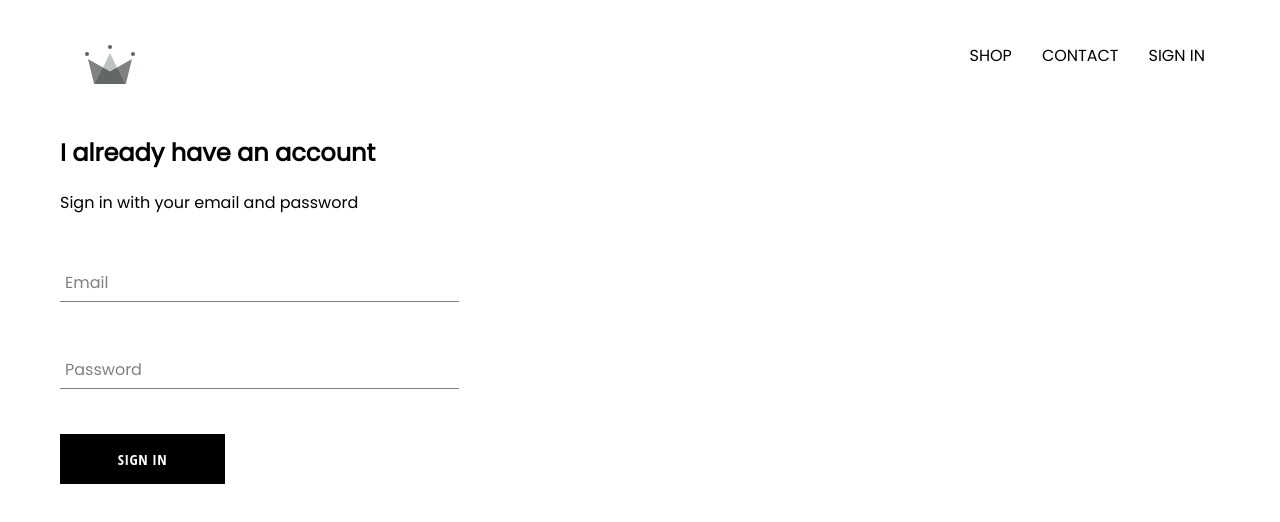
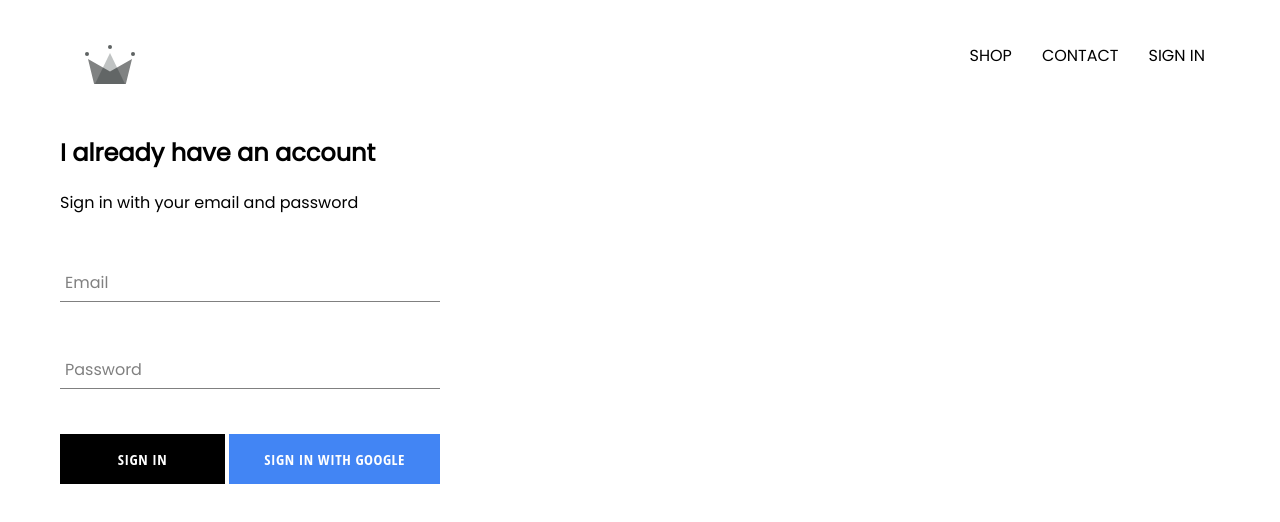
Before and after one commit to nitink167/king-clothhouse, a React (Create React App) app: page /signIn in a window 1280 px wide. Shown: the top 522 px of the page. Built offline with nearby package versions, Linux system fonts and the light colour scheme; no server answers.

Commit message:
Firebase integrated

```diff
--- a/package.json
+++ b/package.json
@@ -6,6 +6,7 @@
     "@testing-library/jest-dom": "^5.11.4",
     "@testing-library/react": "^11.1.0",
     "@testing-library/user-event": "^12.1.10",
+    "firebase": "^8.3.2",
     "node-sass": "^5.0.0",
     "react": "^17.0.1",
     "react-dom": "^17.0.1",
--- a/src/App.css
+++ b/src/App.css
@@ -1,3 +1,7 @@
+* {
+	box-sizing: border-box;
+}
+
 body {
   font-family: 'Poppins', sans-serif;
   padding: 20px 60px;
--- a/src/App.js
+++ b/src/App.js
@@ -1,3 +1,4 @@
+import React from 'react'
 import './App.css';
 import { Switch, Route } from 'react-router-dom'
 
@@ -9,10 +10,37 @@
 //Component Imports
 import Header from './components/header/header.component'
 
-function App() {
+//Firebase import
+import { auth } from './firebase/firebase.utils'
+
+class App extends React.Component {
+
+    constructor() {
+        super()
+
+        this.state = {
+            currentUser: null
+        }
+    }
+
+    unsubscribeFromAuth = null
+
+    componentDidMount() {
+        this.unsubscribeFromAuth = auth.onAuthStateChanged((user) => {
+            this.setState({ currentUser: user })
+            console.log(user)
+        })
+
+    }
+
+    componentWillUnmount() {
+      this.unsubscribeFromAuth()
+    }
+
+    render() {
         return (
         <div>
-    	<Header />
+          <Header currentUser={this.state.currentUser} />
           <Switch>
             <Route exact path="/" component={HomePage} />
             <Route path="/shop" component={ShopPage} />
@@ -21,5 +49,6 @@
         </div>
   );
     }
+}
 
 export default App;
--- a/src/components/custom-button/custom-button.component.jsx
+++ b/src/components/custom-button/custom-button.component.jsx
@@ -2,9 +2,9 @@
 
 import "./custom-button.styles.scss";
 
-const CustomButton = ({ children, ...otherProps }) => {
+const CustomButton = ({ children, isGoogleSignIn, ...otherProps }) => {
 	return (
-		<button className="custom-button" {...otherProps}>
+		<button className={`${isGoogleSignIn ? 'google-sign-in' : ''} custom-button`} {...otherProps}>
 			{children}
 		</button>
 	)
--- a/src/components/custom-button/custom-button.styles.scss
+++ b/src/components/custom-button/custom-button.styles.scss
@@ -19,4 +19,14 @@
     color: black;
     border: 1px solid black;
   }
+
+  &.google-sign-in {
+    background-color: #4285f4;
+    color: white;
+
+    &:hover {
+        background-color: #357ae8;
+        border: none;
+    }
+  }
 }
--- a/src/components/header/header.component.jsx
+++ b/src/components/header/header.component.jsx
@@ -1,11 +1,13 @@
 import React from 'react';
 import {Link} from 'react-router-dom';
+
+import { auth } from '../../firebase/firebase.utils'
 
 import { ReactComponent as Logo} from '../../assets/crown.svg'
 
 import './header.styles.scss';
 
-const Header = () => (
+const Header = ({ currentUser }) => (
 	<div className="header">
 		<Link to="/" className="logo-container">
 			<Logo className="logo" />
@@ -18,9 +20,15 @@
 			<Link to="/shop" className="option">
 				CONTACT
 			</Link>
-			<Link to="/signIn" className="option">
-				SIGN IN
-			</Link>
+			{
+				currentUser ?
+				<div className="option" onClick={() => auth.signOut()}>SIGN OUT</div>
+				:
+				<Link to="/signIn" className="option">
+					SIGN IN
+				</Link>
+			}
+
 		</div>
 	</div>
 )
--- a/src/components/header/header.styles.scss
+++ b/src/components/header/header.styles.scss
@@ -20,6 +20,7 @@
 
     .option {
       padding: 10px 15px;
+      cursor: pointer
     }
   }
 }
--- a/src/components/sign-in/sign-in.component.jsx
+++ b/src/components/sign-in/sign-in.component.jsx
@@ -4,6 +4,8 @@
 
 import FormInput from '../form-input/form-input.component'
 import CustomButton from '../custom-button/custom-button.component'
+
+import { signInWithGoogle } from '../../firebase/firebase.utils'
 
 class SignIn extends React.Component {
 	constructor() {
@@ -39,7 +41,10 @@
 					<FormInput name="email" value={this.state.email} handleChange={this.handleChange} label="Email" required />
 					<FormInput name="password" type="password" value={this.state.password} handleChange={this.handleChange} label="Password" required />
 
-					<CustomButton type="submit" > Sign in </CustomButton>
+					<div className="buttons">
+						<CustomButton type="submit" > Sign in </CustomButton>
+						<CustomButton onClick={signInWithGoogle} isGoogleSignIn> Sign in With Google</CustomButton>
+					</div>
 				</form>
 			</div>
 		)
--- a/src/components/sign-in/sign-in.styles.scss
+++ b/src/components/sign-in/sign-in.styles.scss
@@ -1,9 +1,14 @@
 .sign-in {
-	width: 30vw;
+	width: 380px;
 	display:flex;
 	flex-direction: column;
 
 	.title {
 		margin: 10px 0;
 	}
+
+	.buttons {
+		display: flex;
+		justify-content: space-between
+	}
 }
--- /dev/null
+++ b/src/firebase/firebase.utils.js
@@ -0,0 +1,27 @@
+import firebase from 'firebase/app';
+
+import 'firebase/firestore';
+import 'firebase/auth';
+
+const config = {
+    apiKey: "AIzaSyAwMFJ1JV6SV9FqR5wnCwPo0XB7LWJLD0s",
+    authDomain: "king-db-4e5b4.firebaseapp.com",
+    projectId: "king-db-4e5b4",
+    storageBucket: "king-db-4e5b4.appspot.com",
+    messagingSenderId: "184008675954",
+    appId: "1:184008675954:web:bb0876e36f7baef77a28eb"
+}
+
+firebase.initializeApp(config)
+
+export const auth = firebase.auth();
+export const firestore = firebase.firestore();
+
+
+//Google Sign in
+const provider = new firebase.auth.GoogleAuthProvider();
+provider.setCustomParameters({ prompt: 'select_account'});
+export const signInWithGoogle = () => auth.signInWithPopup(provider);
+//Google Sign in End
+
+export default firebase
```
Also changed, not shown: 1 other file (tests, documents, lock files or other folders). Lines whose indentation alone changed are shown as unchanged.
